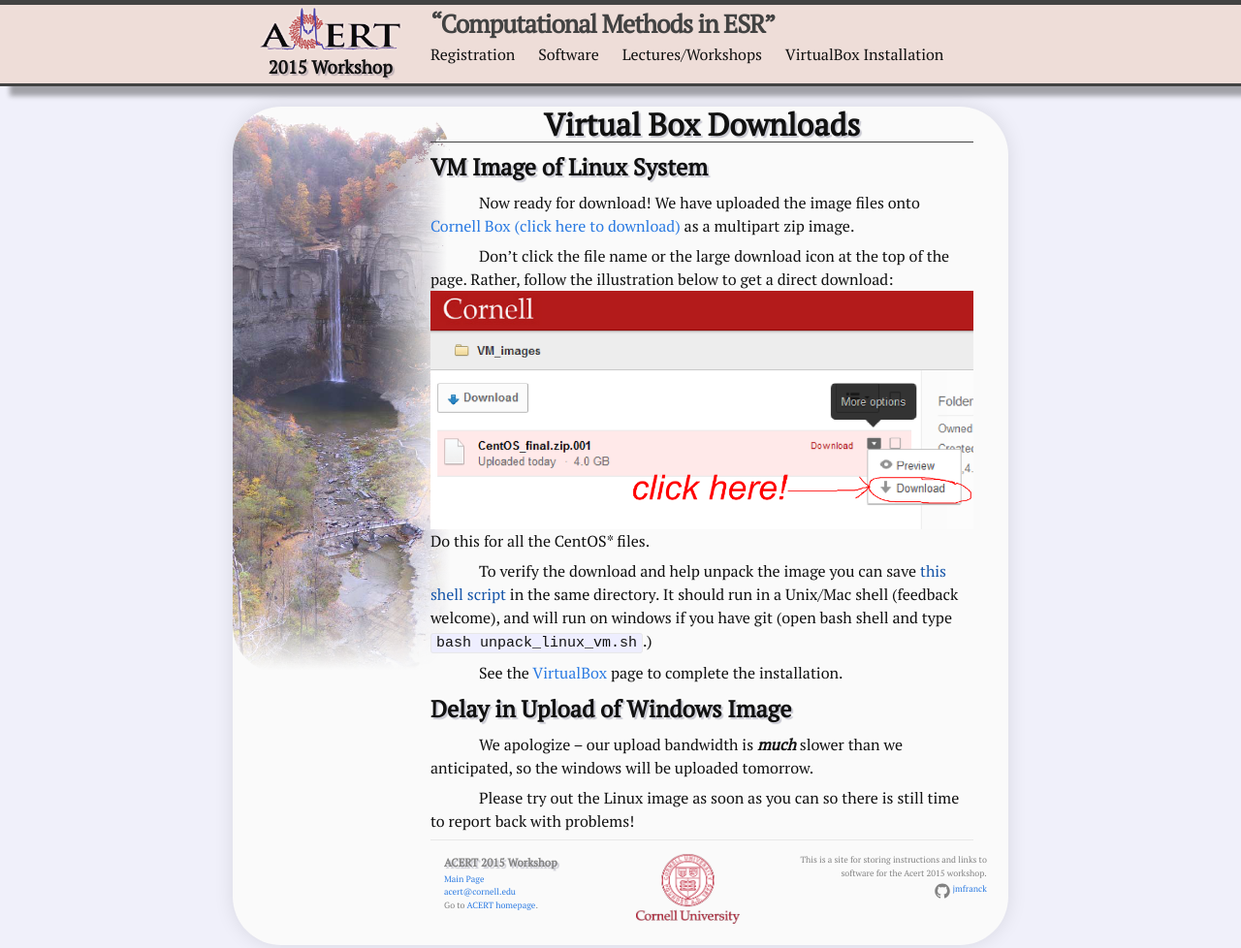
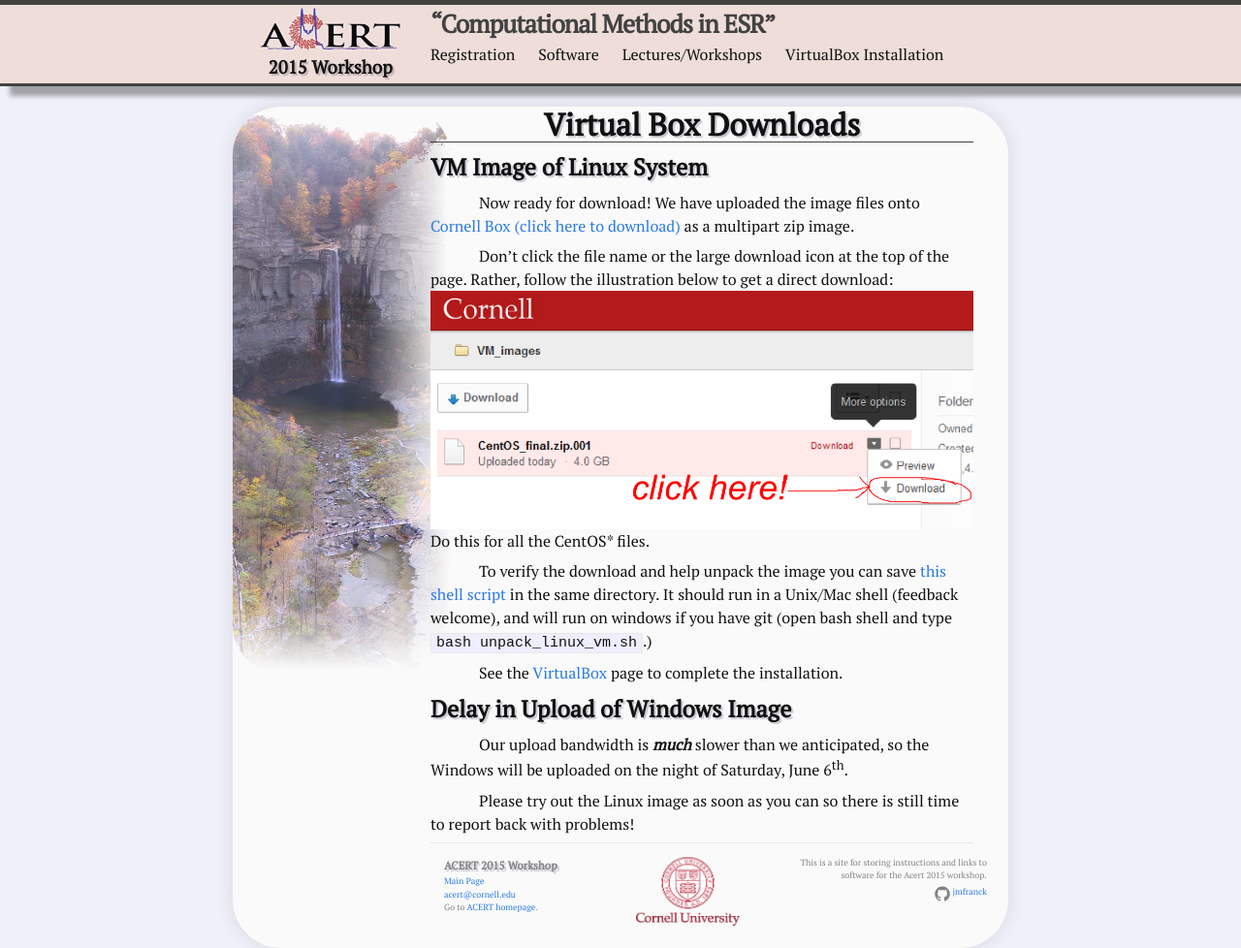
Before and after one commit to jmfranck/acert.github.io, a Jekyll site: the page built from VirtualBox/Downloads.md, in a window 1280 px wide and 978 px high. Shown: the whole window at 97% size. Built offline with Jekyll 4.4.1, drawn with Linux system fonts in a browser that asks for light colours.

Commit message:
added link to shell script

```diff
--- a/VirtualBox/Downloads.md
+++ b/VirtualBox/Downloads.md
@@ -13,12 +13,12 @@ Don't click the file name or the large download icon at the top of the page.  Ra
 ![]({{ site.url }}/assets/box_info.png)
 Do this for all the CentOS* files.
 
-To verify the download and help unpack the image you can save [this shell script]() in the same directory.  It should run in a Unix/Mac shell (feedback welcome), and will run on windows if you have git (open bash shell and type `bash unpack_linux_vm.sh`.)
+To verify the download and help unpack the image you can save [this shell script]({{ site.url }}/assets/unpack_linux_vm.sh) in the same directory.  It should run in a Unix/Mac shell (feedback welcome), and will run on windows if you have git (open bash shell and type `bash unpack_linux_vm.sh`.)
 
 See the [VirtualBox]({{ site.url }}/VirtualBox.html) page to complete the installation.
 
 ## Delay in Upload of Windows Image
 
-We apologize -- our upload bandwidth is ***much*** slower than we anticipated, so the windows will be uploaded tomorrow.
+Our upload bandwidth is ***much*** slower than we anticipated, so the Windows will be uploaded on the night of Saturday, June 6<sup>th</sup>.
 
 Please try out the Linux image as soon as you can so there is still time to report back with problems!
```
